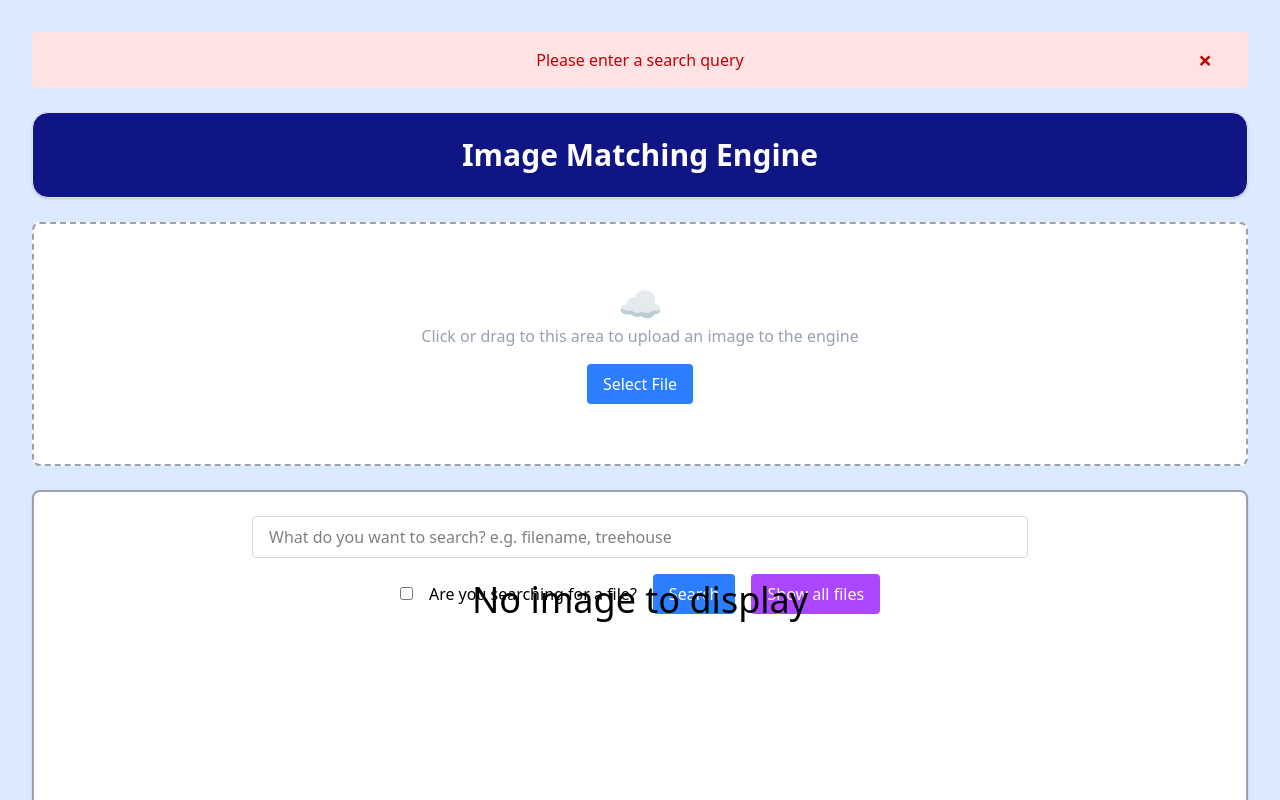
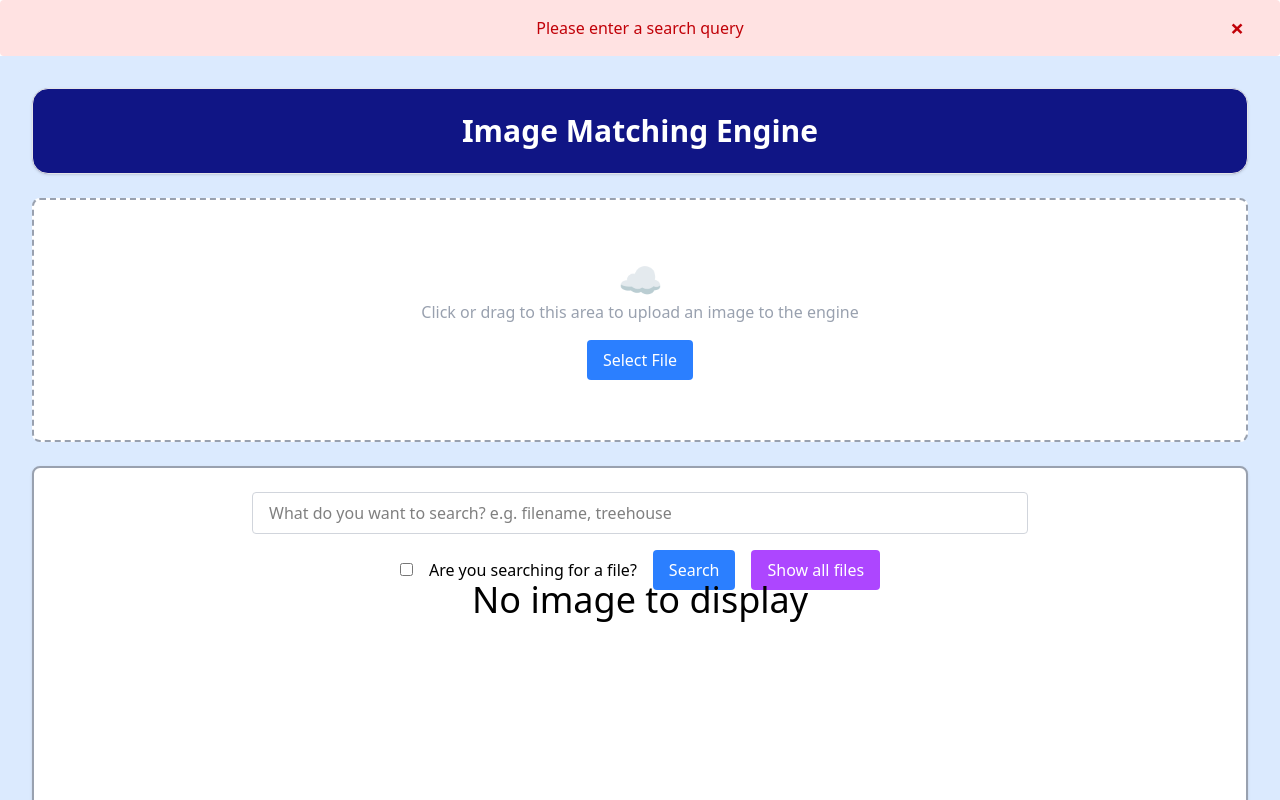
Before and after one commit to KyleS88/FileScout, a React (Vite) app in the folder client/: page / in a window 1280 px wide. Both pictures are taken after a click on the button "Search". Shown: the top 800 px of the page. Built offline with nearby package versions, Linux system fonts and the light colour scheme.

Commit message:
refactor: * refactor banner component to make it a wrapper * implemented banner context for improved message handling across components

```diff
--- a/client/src/App.tsx
+++ b/client/src/App.tsx
@@ -1,45 +1,25 @@
 
 import { useState } from 'react';
 import { uploadImage } from './api'
-import { Banner } from './Components/Banner';
 import { FileSearchCard } from './Components/FileSearchCard';
 import { FileManagementGallery } from './Components/FileManagementGallery';
-
+import { getBannerEditor } from './Components/Banner'
 const App = () => {
-  const [banner, setBanner] = useState<string>("");
   const [onGalleryScreen, setOnGalleryScreen] = useState<boolean>(false);
-  const bannerConfig = {
-    green: {
-      banner: "relative bg-green-100 text-green-700 p-4 rounded text-center",
-      button: "absolute right-4 top-1/2 -translate-y-1/2 cursor-pointer font-bold hover:text-green-900 px-5 text-2xl select-none",
-      color: "green"
-    },
-    red: {
-      banner: "relative bg-red-100 text-red-700 p-4 rounded text-center",
-      button: "absolute right-4 top-1/2 -translate-y-1/2 cursor-pointer font-bold hover:text-red-900 px-5 text-2xl select-none",
-      color: "red"
-    }
-  }
+  const { showMessage } = getBannerEditor();
 
   const handleUpload = async (e: React.ChangeEvent<HTMLInputElement>) => {
     try {
-      setBanner("");
+      showMessage("");
       await uploadImage(e.target.files?.[0]);
-      setBanner("Image has been successfully uploaded");
+      showMessage("Image has been successfully uploaded", "green");
     } catch (err) {
-      err instanceof Error? setBanner(err.message):
-        setBanner(`An unexpected error has occured please refresh the page: ${err}`);
+      err instanceof Error? showMessage(err.message, "red"):
+        showMessage(`An unexpected error has occured please refresh the page: ${err}`);
     }
   }
   return (
   <div className="bg-blue-100 min-h-screen p-8 space-y-6">
-    {banner && (
-      <Banner
-        banner={banner}
-        setBanner={setBanner}
-        bannerConfig={banner === "Image has been successfully uploaded"? bannerConfig.green: bannerConfig.red}
-      />
-    )}
     <h1 className="rounded-2xl border border-zinc-200 p-6 shadow-sm text-center font-bold text-3xl bg-[#101585] text-white select-none">Image Matching Engine</h1>
     <section className="relative flex flex-col items-center justify-center border-2 border-dashed border-gray-400 p-15 rounded-lg bg-white" id="imageUploadSection">
       <input type="file" accept="image/*" id="imageUpload" onChange={(e)=>handleUpload(e)} className="absolute inset-0 w-full h-full opacity-0 cursor-pointer" />
@@ -51,10 +31,8 @@ const App = () => {
       {onGalleryScreen?
       <FileManagementGallery
         setOnGalleryScreen = {setOnGalleryScreen}
-        setBanner = {setBanner}
         />:
       <FileSearchCard
-        setBanner = {setBanner}
         setOnGalleryScreen = {setOnGalleryScreen}
         />}
     </section>
--- a/client/src/Components/Banner.tsx
+++ b/client/src/Components/Banner.tsx
@@ -1,25 +1,45 @@
-export type bannerConfigType = {
-  banner: string,
-  button: string,
-  color: string,
+import React, { useState, useContext, createContext } from "react";
+
+const bannerConfig = {
+  green: {
+    banner: "relative bg-green-100 text-green-700 p-4 rounded text-center",
+    button: "absolute right-4 top-1/2 -translate-y-1/2 cursor-pointer font-bold hover:text-green-900 px-5 text-2xl select-none",
+  },
+  red: {
+    banner: "relative bg-red-100 text-red-700 p-4 rounded text-center",
+    button: "absolute right-4 top-1/2 -translate-y-1/2 cursor-pointer font-bold hover:text-red-900 px-5 text-2xl select-none",
+  }
 }
 
-type BannerProps = {
-    banner: string,
-    setBanner: React.Dispatch<React.SetStateAction<string>>,
-    bannerConfig: bannerConfigType,
+type BannerColorType = "green" | "red" | undefined;
+type ShowMsgFuncType = (msg: string, type?: BannerColorType) => void;
+interface BannerContextType {
+  showMessage: ShowMsgFuncType,
 }
 
-export const Banner=({banner, setBanner, bannerConfig}: BannerProps) =>{
-    return (
-        <div className={bannerConfig.banner} id={bannerConfig.color==="green"? "successBanner" : "errorBanner"}>
-        <p>{banner}</p>
-        <button
-          onClick={() => setBanner("")}
-          className={bannerConfig.button}
-        >
-          &times;
-        </button>
-      </div>
-    )
+const BannerContext = createContext<BannerContextType | undefined>(undefined);
+
+export const BannerProvider: React.FC<{ children: React.ReactNode }> = ({ children }) => {
+  const [context, setContext] = useState<{ msg: string, type: BannerColorType } | null>(null);
+
+  const showMessage = (msg: string, type?: BannerColorType) => {
+    setContext({ msg, type });
+  }
+  return (
+    <BannerContext.Provider value={{ showMessage }}>
+      {context?.msg && context.type && (
+        <div className={bannerConfig[context.type].banner} id={context.type}>
+          <p>{context.msg}</p>
+          <button onClick={()=>showMessage("")} className={bannerConfig[context.type].button}>&times;</button>
+        </div>
+      )}
+      {children}
+    </BannerContext.Provider>
+  )
 }
+
+export const getBannerEditor = (): BannerContextType => {
+  const context: BannerContextType | undefined = useContext(BannerContext);
+  if (!context) throw new Error("Please wrap this component with a BannerProvider");
+  return context;
+}
--- a/client/src/Components/FileManagementGallery.tsx
+++ b/client/src/Components/FileManagementGallery.tsx
@@ -2,6 +2,7 @@ import type React from "react"
 import { CarouselWrapper } from "./CarouselWrapper"
 import { useState, useCallback, useEffect } from "react"
 import { searchPage } from "../api"
+import { getBannerEditor } from "./Banner"
 
 export interface SearchDocArray {
     id: string,
@@ -10,12 +11,12 @@ export interface SearchDocArray {
 }
 interface FileManagementGalleryProp {
     setOnGalleryScreen: React.Dispatch<React.SetStateAction<boolean>>,
-    setBanner: React.Dispatch<React.SetStateAction<string>>,
 }
 
-export const FileManagementGallery = ({ setOnGalleryScreen, setBanner }: FileManagementGalleryProp) => {
+export const FileManagementGallery = ({ setOnGalleryScreen }: FileManagementGalleryProp) => {
     const [pageIndex, setPageIndex] = useState<number>(0);
     const [pagedFiles, setPagedFiles] = useState<SearchDocArray[][]>([]);
+    const { showMessage } = getBannerEditor();
 
     const getInitPage = useCallback(async ()=> {
         try {
@@ -23,8 +24,8 @@ export const FileManagementGallery = ({ setOnGalleryScreen, setBanner }: FileMan
             setPagedFiles([data.results]);
         } catch (err) {
             if (err instanceof Error)
-                setBanner(err.message);
-            setBanner("An unexpected error has occured while initializing the file gallery please refresh the page");
+                showMessage(err.message, "red");
+            showMessage("An unexpected error has occured while initializing the file gallery please refresh the page", "red");
         }
     }, [searchPage, setPageIndex]);
 
@@ -46,16 +47,16 @@ export const FileManagementGallery = ({ setOnGalleryScreen, setBanner }: FileMan
         setPageIndex(idx=>idx+1);
     } catch (err) {
         if (err instanceof Error) {
-            setBanner(err.message);
-        } setBanner("An error has occured please refresh the page");
+            showMessage(err.message, "red");
+        } showMessage("An error has occured please refresh the page", "red");
     }
-    }, [setBanner]);
+    }, [showMessage]);
 
     return (
         <>
             <CarouselWrapper
-                prev={prev}
-                next={next}
+                prev={ prev }
+                next={ next }
                 >
                 <section className="flex flex-column items-center justify-center bg-gray-900 p-4 rounded-lg shadow-md">
                     {pagedFiles[pageIndex]?.map((imageObj)=>(
--- a/client/src/Components/FileSearchCard.tsx
+++ b/client/src/Components/FileSearchCard.tsx
@@ -1,17 +1,18 @@
 import { CarouselWrapper } from "./CarouselWrapper";
 import React, { useEffect, useState, useCallback } from "react";
 import { searchImages } from '../api'
+import { getBannerEditor } from "./Banner";
 
 type FileSearchProps = {
-    setBanner: React.Dispatch<React.SetStateAction<string>>,
     setOnGalleryScreen: React.Dispatch<React.SetStateAction<boolean>>,
 }
 
-export const FileSearchCard = ({ setBanner, setOnGalleryScreen }: FileSearchProps) => {
+export const FileSearchCard = ({ setOnGalleryScreen }: FileSearchProps) => {
     const [query, setQuery] = useState<string>("");
     const [imageUrls, setImageUrls] = useState<string[]>([]);
     const [isFile, setIsFile] = useState<boolean>(false);
     const [index, setIndex] = useState<number>(0);
+    const { showMessage } = getBannerEditor();
 
     // Add to prev and next a condiditonal for prev and next page
     const prev = useCallback((): void => {
@@ -27,9 +28,9 @@ export const FileSearchCard = ({ setBanner, setOnGalleryScreen }: FileSearchProp
     }
     const handleSearch = async () => {
         try {
-            setBanner("");
+            showMessage("");
             if (!query) {
-            setBanner("Please enter a search query");
+            showMessage("Please enter a search query", "red");
             return;
             }
             const data = await searchImages(query, isFile);
@@ -42,8 +43,8 @@ export const FileSearchCard = ({ setBanner, setOnGalleryScreen }: FileSearchProp
             behavior: 'smooth'
             })
         } catch (err) {
-            err instanceof Error? setBanner(err.message):
-            setBanner(`An unexpected error has occured please refresh the page: ${err}`);
+            err instanceof Error? showMessage(err.message, "red"):
+            showMessage(`An unexpected error has occured please refresh the page: ${err}`, "red");
         }
     }
 
@@ -80,8 +81,8 @@ export const FileSearchCard = ({ setBanner, setOnGalleryScreen }: FileSearchProp
             <div className='h-200'>
                 {imageUrls.length?
                 <CarouselWrapper
-                    next={next}
-                    prev={prev} >
+                    next={ next }
+                    prev={ prev } >
                     <img src={imageUrls[index]} alt="search result" className="w-220 h-auto select-none" />
                 </CarouselWrapper>:
                   <p className="absolute text-4xl top-3/4 left-1/2 -translate-x-1/2 -translate-y-1/2">No image to display</p>}
--- a/client/src/main.tsx
+++ b/client/src/main.tsx
@@ -2,9 +2,12 @@ import { StrictMode } from 'react'
 import { createRoot } from 'react-dom/client'
 import App from './App.tsx'
 import './index.css'
+import { BannerProvider } from './Components/Banner.tsx'
 
 createRoot(document.getElementById('root')!).render(
   <StrictMode>
-    <App />
+    <BannerProvider>
+      <App />
+    </BannerProvider>
   </StrictMode>,
 )
```
